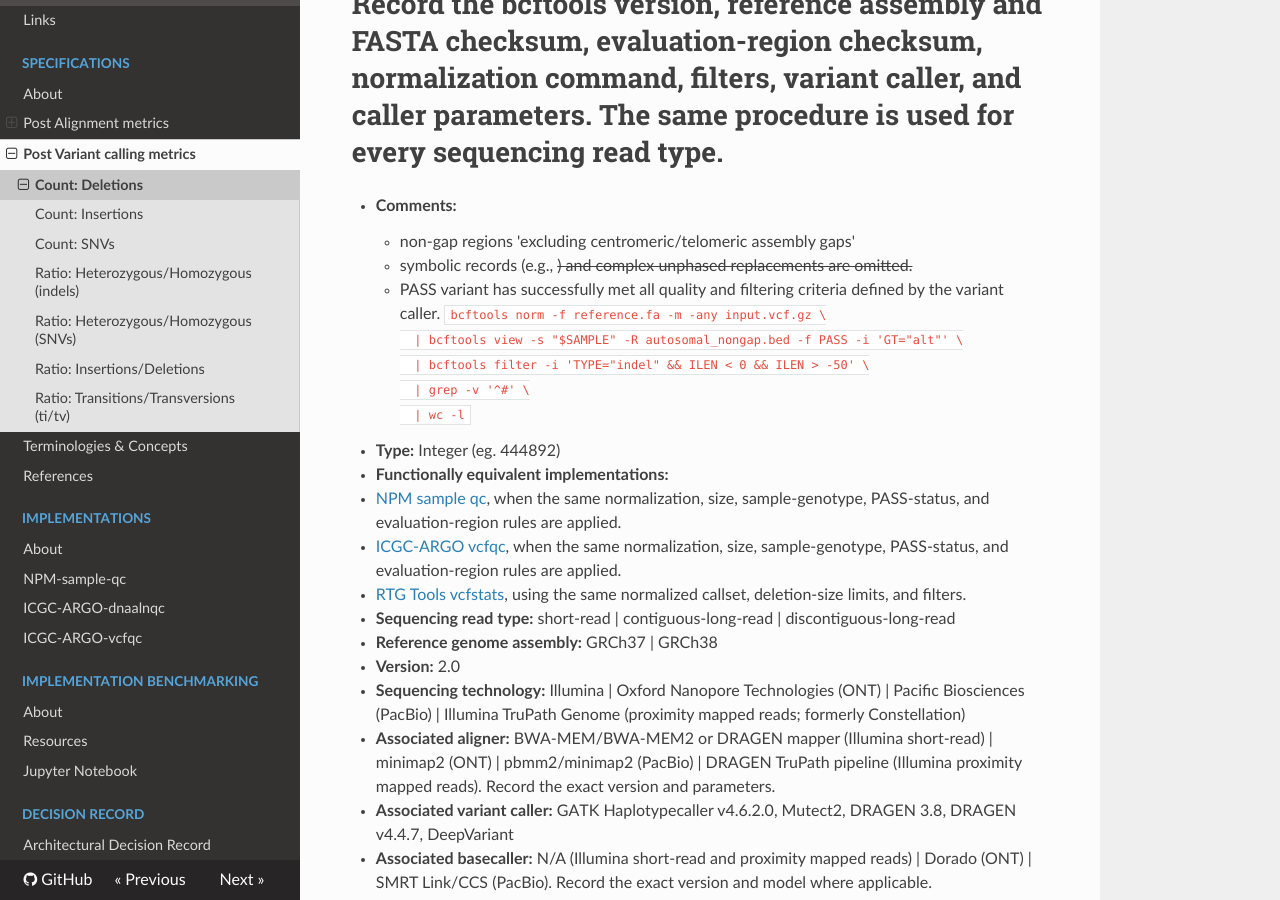
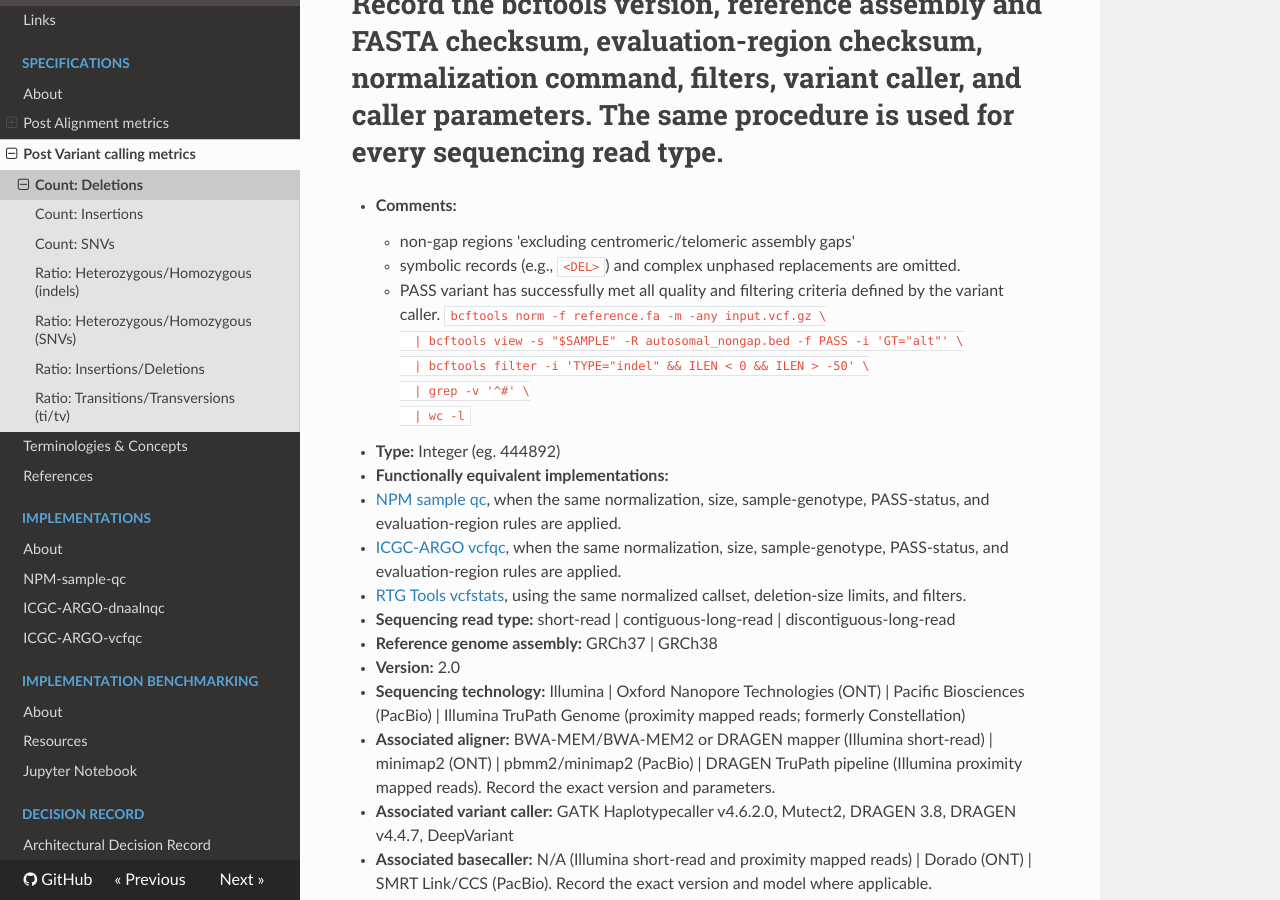
Before and after one commit to ga4gh/quality-control-wgs, an MkDocs documentation site: the page built from docs/metrics_definitions/count-deletions.md, in a window 1280 px wide and 900 px high, scrolled down 847 px. Built offline with MkDocs 1.6.1, drawn with Linux system fonts in a browser that asks for light colours; nearby versions of some CDN libraries.

Commit message:
count snv, ins and del dev version awaiting further input/feedback

````diff
--- a/docs/metrics_definitions/count-deletions.md
+++ b/docs/metrics_definitions/count-deletions.md
@@ -11,7 +11,7 @@
 
 - **Comments:**
     - non-gap regions 'excluding centromeric/telomeric assembly gaps'
-    - symbolic records (e.g., <DEL>) and complex unphased replacements are omitted.
+    - symbolic records (e.g., `<DEL>`) and complex unphased replacements are omitted.
     - PASS variant has successfully met all quality and filtering criteria defined by the variant caller.
 ```
 bcftools norm -f reference.fa -m -any input.vcf.gz \
````
